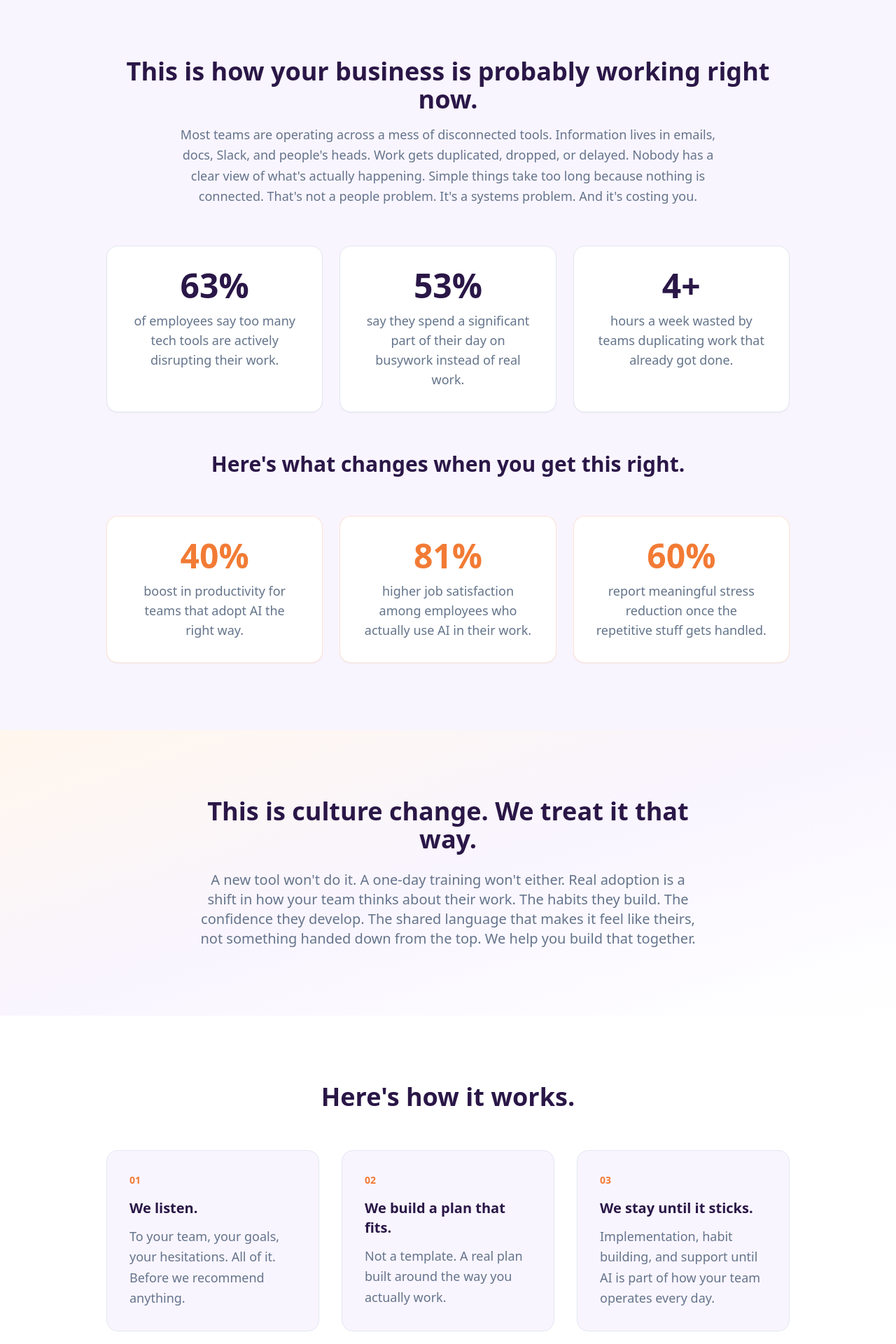
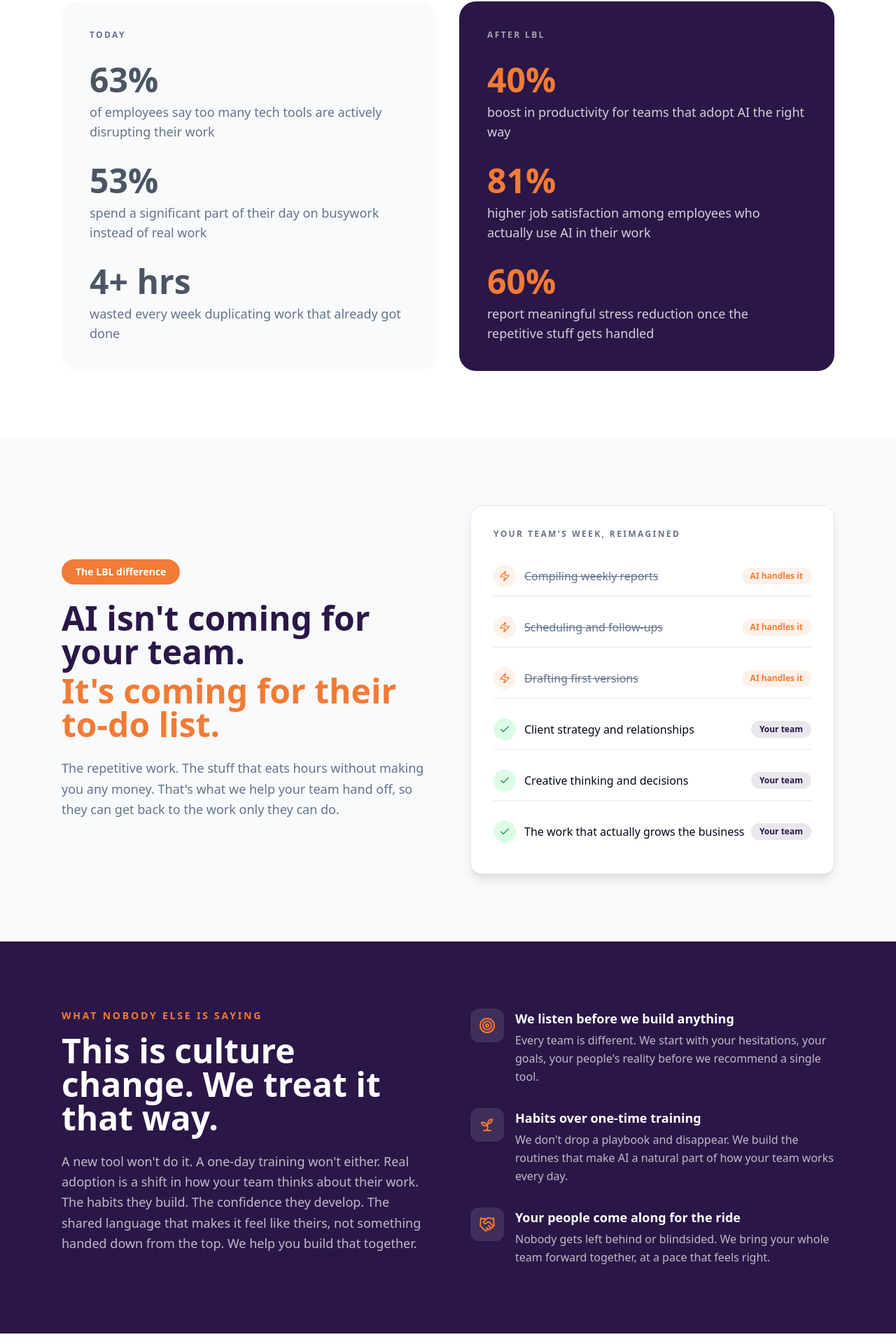
Before and after one commit to KK-purposely/launch-by-lunch-lane, a React (Vite) app: page / in a window 1280 px wide. Shown: the part 1227-3147 px from the top of the page at 70% size. Built offline with nearby package versions, Linux system fonts and the light colour scheme.

Commit message:
Revamped hero visuals AI
Co-authored-by: KK-purposely <177762260+KK-purposely@users.noreply.github.com>

```diff
--- a/src/pages/Index.tsx
+++ b/src/pages/Index.tsx
@@ -1,7 +1,7 @@
 import { useRef, useEffect } from "react";
 import { Helmet } from "react-helmet-async";
 import { Button } from "@/components/ui/button";
-import { ArrowRight } from "lucide-react";
+import { ArrowRight, Zap, Check, Target, Sprout, Handshake } from "lucide-react";
 import { motion, useInView, useAnimation } from "framer-motion";
 import heroIllustration from "@/assets/hero-illustration.png";
 import Footer from "@/components/Footer";
@@ -33,26 +33,50 @@ const Reveal = ({ children, className = "", delay = 0 }: { children: React.React
 };
 
 /* ── Data ── */
-const stats = {
-  pain: [
-    { stat: "63%", text: "of employees say too many tech tools are actively disrupting their work." },
-    { stat: "53%", text: "say they spend a significant part of their day on busywork instead of real work." },
-    { stat: "4+", text: "hours a week wasted by teams duplicating work that already got done." },
-  ],
-  flip: [
-    { stat: "40%", text: "boost in productivity for teams that adopt AI the right way." },
-    { stat: "81%", text: "higher job satisfaction among employees who actually use AI in their work." },
-    { stat: "60%", text: "report meaningful stress reduction once the repetitive stuff gets handled." },
-  ],
-};
+const painStats = [
+  { stat: "63%", text: "of employees say too many tech tools are actively disrupting their work" },
+  { stat: "53%", text: "spend a significant part of their day on busywork instead of real work" },
+  { stat: "4+ hrs", text: "wasted every week duplicating work that already got done" },
+];
+
+const flipStats = [
+  { stat: "40%", text: "boost in productivity for teams that adopt AI the right way" },
+  { stat: "81%", text: "higher job satisfaction among employees who actually use AI in their work" },
+  { stat: "60%", text: "report meaningful stress reduction once the repetitive stuff gets handled" },
+];
+
+const culturePoints = [
+  {
+    icon: Target,
+    title: "We listen before we build anything",
+    desc: "Every team is different. We start with your hesitations, your goals, your people's reality before we recommend a single tool.",
+  },
+  {
+    icon: Sprout,
+    title: "Habits over one-time training",
+    desc: "We don't drop a playbook and disappear. We build the routines that make AI a natural part of how your team works every day.",
+  },
+  {
+    icon: Handshake,
+    title: "Your people come along for the ride",
+    desc: "Nobody gets left behind or blindsided. We bring your whole team forward together, at a pace that feels right.",
+  },
+];
+
+const aiTasks = [
+  { label: "Compiling weekly reports", ai: true },
+  { label: "Scheduling and follow-ups", ai: true },
+  { label: "Drafting first versions", ai: true },
+  { label: "Client strategy and relationships", ai: false },
+  { label: "Creative thinking and decisions", ai: false },
+  { label: "The work that actually grows the business", ai: false },
+];
 
 const steps = [
   { num: "01", title: "We listen.", desc: "To your team, your goals, your hesitations. All of it. Before we recommend anything." },
   { num: "02", title: "We build a plan that fits.", desc: "Not a template. A real plan built around the way you actually work." },
   { num: "03", title: "We stay until it sticks.", desc: "Implementation, habit building, and support until AI is part of how your team operates every day." },
 ];
-
-/* Hero illustration imported at top */
 
 /* ── Page ── */
 const Index = () => {
@@ -80,7 +104,6 @@ const Index = () => {
         {/* ═══ HERO ═══ */}
         <section className="relative overflow-hidden">
           <div className="absolute inset-0 bg-gradient-to-br from-launch-light via-white to-orange-50" />
-          {/* Decorative blobs */}
           <motion.div
             className="absolute -top-32 -left-32 w-96 h-96 rounded-full bg-launch-purple/5 blur-3xl"
             animate={{ x: [0, 30, 0], y: [0, 20, 0] }}
@@ -94,7 +117,6 @@ const Index = () => {
 
           <div className="relative max-w-6xl mx-auto px-4 sm:px-6 py-20 md:py-32">
             <div className="grid grid-cols-1 md:grid-cols-2 gap-12 md:gap-16 items-center">
-              {/* Left: Copy */}
               <div>
                 <motion.h1
                   className="text-5xl md:text-6xl lg:text-7xl font-bold text-launch-purple mb-6 leading-[1.1]"
@@ -143,7 +165,6 @@ const Index = () => {
                 </motion.div>
               </div>
 
-              {/* Right: Warm illustration */}
               <motion.div
                 initial={{ opacity: 0, y: 20 }}
                 animate={{ opacity: 1, y: 0 }}
@@ -163,70 +184,163 @@ const Index = () => {
           </div>
         </section>
 
-        {/* ═══ GUIDE ═══ */}
+        {/* ═══ STATS — THE REAL COST ═══ */}
         <section className="py-16 md:py-24 bg-white">
-          <Reveal className="max-w-3xl mx-auto px-4 sm:px-6 text-center">
-            <h2 className="text-3xl md:text-4xl font-bold text-launch-purple mb-6">
-              AI isn't coming for your team. It's coming for their to-do list.
-            </h2>
-            <p className="text-lg md:text-xl text-muted-foreground leading-relaxed">
-              The repetitive work. The stuff that eats hours without making you any money. That's what we help your team hand off, so they can get back to the work only they can do.
+          <div className="max-w-6xl mx-auto px-4 sm:px-6">
+            <Reveal>
+              <p className="text-sm font-bold uppercase tracking-[0.2em] text-launch-orange text-center mb-4">
+                The real cost of the status quo
               </p>
-          </Reveal>
-        </section>
-
-        {/* ═══ STATS ═══ */}
-        <section className="py-16 md:py-24 bg-launch-light">
-          <div className="max-w-5xl mx-auto px-4 sm:px-6">
-            <Reveal>
-              <h2 className="text-3xl md:text-4xl font-bold text-launch-purple mb-4 text-center">
+              <h2 className="text-3xl md:text-5xl font-bold text-launch-purple mb-4 text-center leading-tight">
                 This is how your business is probably working right now.
               </h2>
-              <p className="text-lg text-muted-foreground text-center max-w-3xl mx-auto mb-14 leading-relaxed">
-                Most teams are operating across a mess of disconnected tools. Information lives in emails, docs, Slack, and people's heads. Work gets duplicated, dropped, or delayed. Nobody has a clear view of what's actually happening. Simple things take too long because nothing is connected. That's not a people problem. It's a systems problem. And it's costing you.
+              <p className="text-lg text-muted-foreground text-center max-w-3xl mx-auto mb-16 leading-relaxed">
+                Most teams are operating across a mess of disconnected tools. Information lives in emails, docs, Slack, and people's heads. Work gets duplicated, dropped, or delayed. Nobody has a clear view of what's actually happening.
               </p>
             </Reveal>
 
-            <div className="grid grid-cols-1 md:grid-cols-3 gap-6 mb-14">
-              {stats.pain.map((item, i) => (
-                <Reveal key={i} delay={i * 0.15}>
-                  <div className="bg-white rounded-2xl p-8 text-center shadow-sm border border-border h-full">
-                    <p className="text-4xl md:text-5xl font-bold text-launch-purple mb-3">{item.stat}</p>
+            <div className="grid grid-cols-1 md:grid-cols-2 gap-8">
+              {/* TODAY card */}
+              <Reveal>
+                <div className="bg-gray-50 rounded-3xl p-8 md:p-10 h-full">
+                  <p className="text-xs font-bold uppercase tracking-[0.2em] text-muted-foreground mb-8">Today</p>
+                  <div className="space-y-8">
+                    {painStats.map((item, i) => (
+                      <div key={i}>
+                        <p className="text-4xl md:text-5xl font-bold text-gray-600 mb-2">{item.stat}</p>
                         <p className="text-muted-foreground text-lg">{item.text}</p>
                       </div>
-                </Reveal>
                     ))}
                   </div>
-
-            <Reveal>
-              <p className="text-2xl md:text-3xl font-bold text-launch-purple text-center mb-14">
-                Here's what changes when you get this right.
-              </p>
+                </div>
               </Reveal>
 
-            <div className="grid grid-cols-1 md:grid-cols-3 gap-6">
-              {stats.flip.map((item, i) => (
-                <Reveal key={i} delay={i * 0.15}>
-                  <div className="bg-white rounded-2xl p-8 text-center shadow-sm border border-launch-orange/20 h-full hover:shadow-lg hover:border-launch-orange/40 transition-all duration-300">
-                    <p className="text-4xl md:text-5xl font-bold text-launch-orange mb-3">{item.stat}</p>
-                    <p className="text-muted-foreground text-lg">{item.text}</p>
+              {/* AFTER LBL card */}
+              <Reveal delay={0.15}>
+                <div className="bg-launch-purple rounded-3xl p-8 md:p-10 h-full">
+                  <p className="text-xs font-bold uppercase tracking-[0.2em] text-white/60 mb-8">After LBL</p>
+                  <div className="space-y-8">
+                    {flipStats.map((item, i) => (
+                      <div key={i}>
+                        <p className="text-4xl md:text-5xl font-bold text-launch-orange mb-2">{item.stat}</p>
+                        <p className="text-white/80 text-lg">{item.text}</p>
+                      </div>
+                    ))}
+                  </div>
                 </div>
               </Reveal>
+            </div>
+          </div>
+        </section>
+
+        {/* ═══ LBL DIFFERENCE — AI TASK LIST ═══ */}
+        <section className="py-16 md:py-24 bg-gray-50">
+          <div className="max-w-6xl mx-auto px-4 sm:px-6">
+            <div className="grid grid-cols-1 md:grid-cols-2 gap-12 md:gap-16 items-center">
+              {/* Left copy */}
+              <Reveal>
+                <div>
+                  <span className="inline-block bg-launch-orange text-white text-sm font-bold px-5 py-2 rounded-full mb-6">
+                    The LBL difference
+                  </span>
+                  <h2 className="text-3xl md:text-5xl font-bold text-launch-purple leading-tight mb-2">
+                    AI isn't coming for your team.
+                  </h2>
+                  <h2 className="text-3xl md:text-5xl font-bold text-launch-orange leading-tight mb-6">
+                    It's coming for their to-do list.
+                  </h2>
+                  <p className="text-lg text-muted-foreground leading-relaxed">
+                    The repetitive work. The stuff that eats hours without making you any money. That's what we help your team hand off, so they can get back to the work only they can do.
+                  </p>
+                </div>
+              </Reveal>
+
+              {/* Right task list */}
+              <Reveal delay={0.15}>
+                <div className="bg-white rounded-2xl p-8 shadow-lg border border-border">
+                  <p className="text-xs font-bold uppercase tracking-[0.2em] text-muted-foreground mb-6">
+                    Your team's week, reimagined
+                  </p>
+                  <div className="space-y-4">
+                    {aiTasks.map((task, i) => (
+                      <div
+                        key={i}
+                        className="flex items-center justify-between py-3 border-b border-border last:border-0"
+                      >
+                        <div className="flex items-center gap-3">
+                          <div className={`w-8 h-8 rounded-full flex items-center justify-center ${
+                            task.ai
+                              ? "bg-launch-orange/10"
+                              : "bg-green-100"
+                          }`}>
+                            {task.ai ? (
+                              <Zap className="h-4 w-4 text-launch-orange" />
+                            ) : (
+                              <Check className="h-4 w-4 text-green-600" />
+                            )}
+                          </div>
+                          <span className={`text-base font-medium ${
+                            task.ai ? "text-muted-foreground line-through" : "text-foreground"
+                          }`}>
+                            {task.label}
+                          </span>
+                        </div>
+                        <span className={`text-xs font-bold px-3 py-1 rounded-full ${
+                          task.ai
+                            ? "bg-launch-orange/10 text-launch-orange"
+                            : "bg-launch-purple/10 text-launch-purple"
+                        }`}>
+                          {task.ai ? "AI handles it" : "Your team"}
+                        </span>
+                      </div>
                     ))}
+                  </div>
+                </div>
+              </Reveal>
             </div>
           </div>
         </section>
 
         {/* ═══ CULTURE CHANGE ═══ */}
-        <section className="py-16 md:py-24 bg-gradient-to-br from-orange-50 via-launch-light to-white">
-          <Reveal className="max-w-3xl mx-auto px-4 sm:px-6 text-center">
-            <h2 className="text-3xl md:text-4xl font-bold text-launch-purple mb-6">
+        <section className="py-16 md:py-24 bg-launch-purple text-white">
+          <div className="max-w-6xl mx-auto px-4 sm:px-6">
+            <div className="grid grid-cols-1 md:grid-cols-2 gap-12 md:gap-16 items-start">
+              {/* Left copy */}
+              <Reveal>
+                <div>
+                  <p className="text-sm font-bold uppercase tracking-[0.2em] text-launch-orange mb-4">
+                    What nobody else is saying
+                  </p>
+                  <h2 className="text-3xl md:text-5xl font-bold text-white leading-tight mb-6">
                     This is culture change. We treat it that way.
                   </h2>
-            <p className="text-lg md:text-xl text-muted-foreground leading-relaxed">
+                  <p className="text-lg text-white/70 leading-relaxed">
                     A new tool won't do it. A one-day training won't either. Real adoption is a shift in how your team thinks about their work. The habits they build. The confidence they develop. The shared language that makes it feel like theirs, not something handed down from the top. We help you build that together.
                   </p>
+                </div>
               </Reveal>
+
+              {/* Right icon bullets */}
+              <Reveal delay={0.15}>
+                <div className="space-y-8">
+                  {culturePoints.map((point, i) => {
+                    const Icon = point.icon;
+                    return (
+                      <div key={i} className="flex items-start gap-4">
+                        <div className="w-12 h-12 rounded-xl bg-white/10 flex items-center justify-center flex-shrink-0">
+                          <Icon className="h-6 w-6 text-launch-orange" />
+                        </div>
+                        <div>
+                          <h3 className="text-lg font-bold text-white mb-1">{point.title}</h3>
+                          <p className="text-white/70 leading-relaxed">{point.desc}</p>
+                        </div>
+                      </div>
+                    );
+                  })}
+                </div>
+              </Reveal>
+            </div>
+          </div>
         </section>
 
         {/* ═══ HOW IT WORKS ═══ */}
@@ -268,20 +382,6 @@ const Index = () => {
           </Reveal>
         </section>
 
-        {/* ═══ SOCIAL PROOF ═══ */}
-        <section className="py-16 md:py-24 bg-white">
-          <Reveal className="max-w-4xl mx-auto px-4 sm:px-6 text-center">
-            <p className="text-lg text-muted-foreground mb-10">
-              We've helped dozens of small and mid-sized businesses move from AI-curious to AI-operational.
-            </p>
-            <div className="bg-launch-light rounded-2xl p-8 md:p-12 border border-border max-w-2xl mx-auto">
-              <p className="text-lg md:text-xl text-foreground italic leading-relaxed mb-4">
-                "Testimonials coming soon."
-              </p>
-            </div>
-          </Reveal>
-        </section>
-
         {/* ═══ FINAL CTA ═══ */}
         <section className="py-16 md:py-24 bg-gradient-to-br from-launch-light via-white to-orange-50">
           <Reveal className="max-w-3xl mx-auto px-4 sm:px-6 text-center">
```
Lines whose indentation alone changed are shown as unchanged.
